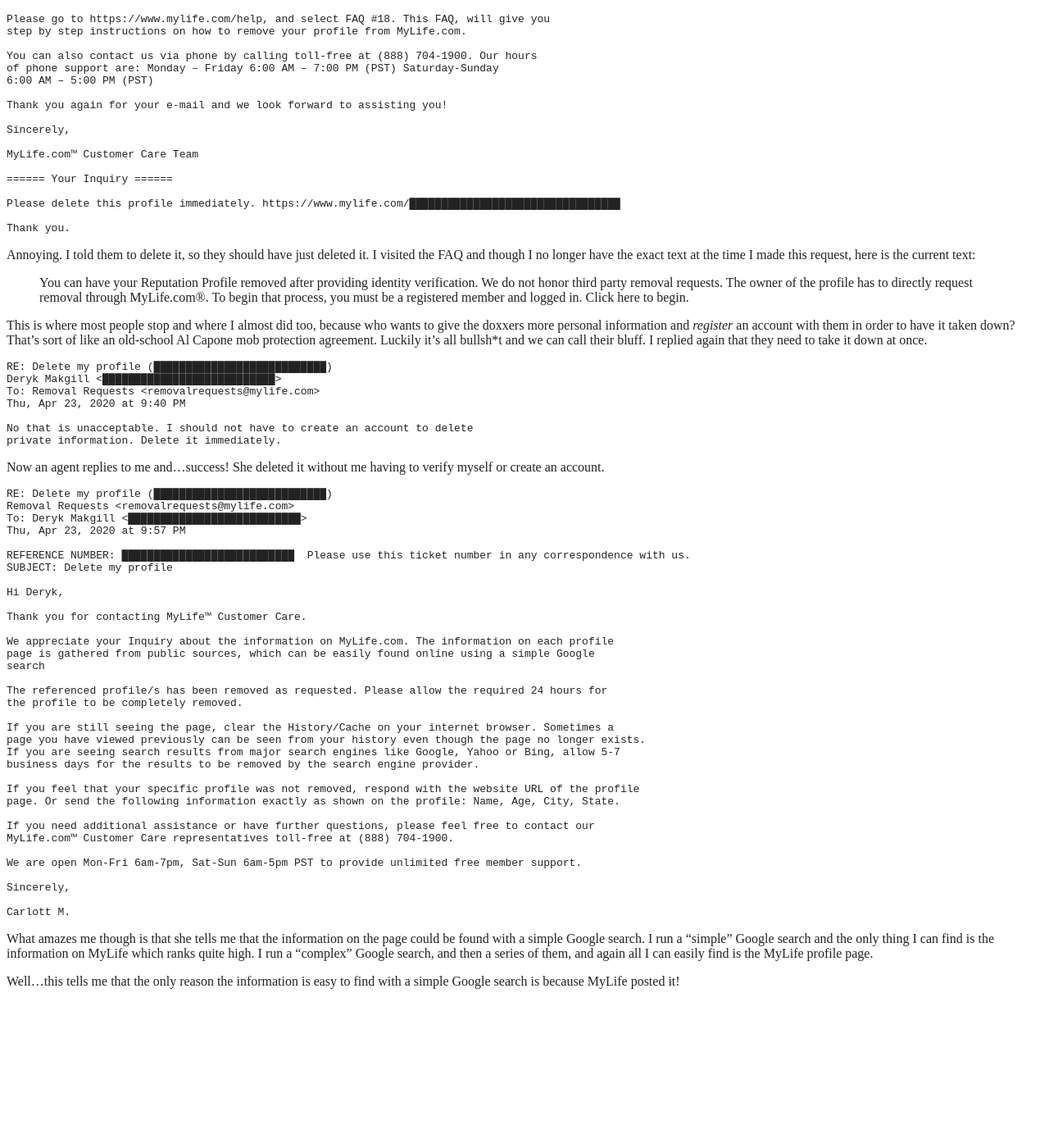
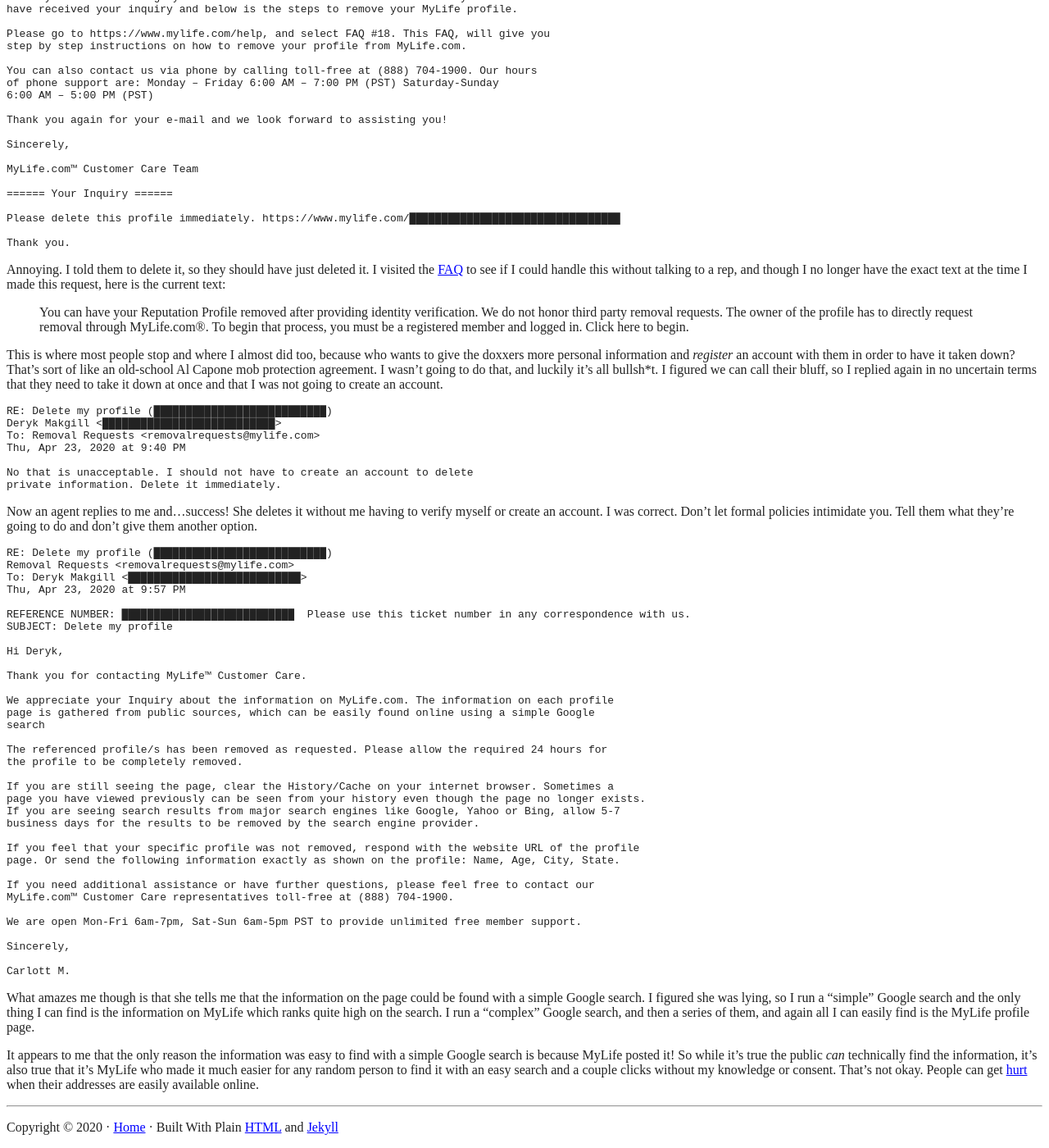
Before and after one commit to makgill/deryk, a Jekyll site: the page built from _posts/2020-12-20-my-life.md, in a window 1280 px wide and 1400 px high, scrolled down 337 px. Shown: the whole window at 82% size. Built offline with Jekyll 4.4.1, drawn with Linux system fonts in a browser that asks for light colours; before the commit the page ends 1559 px from its top, so only the background shows below that; some of the changed text lies outside the part shown.

Commit message:
Update 2020-12-20-my-life.md

````diff
--- a/_posts/2020-12-20-my-life.md
+++ b/_posts/2020-12-20-my-life.md
@@ -1,6 +1,7 @@
 ---
 layout: default
 title: Removing Your Dox From MyLife.com
+long: true
 ---
 
 # How to Delete Your Dox From MyLife.com
@@ -8,8 +9,9 @@
 [MyLife.com](https://www.mylife.com/) is doxxing you and millions of people. Don't believe me? Type your name into the [search](https://www.mylife.com/)
 and you'll likely find that all sorts of information you don't want public is just a few clicks away.
 
-The good news is that you can make MyLife delete this information, but after telling several people about this and seeing that they encountered issues
-with MyLife "customer" support, I thought I'd share the email exchange I had to get my information down.
+Scared? Annoyed? You should be. The good news is that you can make MyLife delete this information. The bad news is that after telling several friends about this they all encountered issues
+with MyLife "customer" support which made it difficult to take the information down. In the interest of helping people
+protect their privacy better in these strange times, I thought I'd share the email exchange I had that resulted in success.
 
 The first email is an autoreply to the form I filed on their website.
 
@@ -43,11 +45,11 @@
 Thank you.
 ```
 
-Annoying. I told them to delete it, so they should have just deleted it. I visited the FAQ and though I no longer have the exact text at the time I made this request, here is the current text:
+Annoying. I told them to delete it, so they should have just deleted it. I visited the [FAQ](https://archive.is/7CbpB) to see if I could handle this without talking to a rep, and though I no longer have the exact text at the time I made this request, here is the current text:
 
 >You can have your Reputation Profile removed after providing identity verification. We do not honor third party removal requests. The owner of the profile has to directly request removal through MyLife.com®. To begin that process, you must be a registered member and logged in. Click here to begin.
 
-This is where most people stop and where I almost did too, because who wants to give the doxxers more personal information and *register* an account with them in order to have it taken down? That's sort of like an old-school Al Capone mob protection agreement. Luckily it's all bullsh<span>*t</span> and we can call their bluff. I replied again that they need to take it down at once.
+This is where most people stop and where I almost did too, because who wants to give the doxxers more personal information and *register* an account with them in order to have it taken down? That's sort of like an old-school Al Capone mob protection agreement. I wasn't going to do that, and luckily it's all bullsh<span>*t</span>. I figured we can call their bluff, so I replied again in no uncertain terms that they need to take it down at once and that I was not going to create an account.
 
 ```
 RE: Delete my profile (███████████████████████████)
@@ -59,7 +61,7 @@
 private information. Delete it immediately.
 ```
 
-Now an agent replies to me and...success! She deleted it without me having to verify myself or create an account.
+Now an agent replies to me and...success! She deletes it without me having to verify myself or create an account. I was correct. Don't let formal policies intimidate you. Tell them what they're going to do and don't give them another option.
 
 ```
 RE: Delete my profile (███████████████████████████)
@@ -99,8 +101,8 @@
 Carlott M.
 ```
 
-What amazes me though is that she tells me that the information on the page could be found with a simple Google search. I run a
-"simple" Google search and the only thing I can find is the information on MyLife which ranks quite high. I run a "complex" Google search,
+What amazes me though is that she tells me that the information on the page could be found with a simple Google search. I figured she was lying, so I run a
+"simple" Google search and the only thing I can find is the information on MyLife which ranks quite high on the search. I run a "complex" Google search,
 and then a series of them, and again all I can easily find is the MyLife profile page.
 
-Well...this tells me that the only reason the information is easy to find with a simple Google search is because MyLife posted it!
+It appears to me that the only reason the information was easy to find with a simple Google search is because MyLife posted it!  So while it's true the public *can* technically find the information, it's also true that it's MyLife who made it much easier for any random person to find it with an easy search and a couple clicks without my knowledge or consent. That's not okay. People can get [hurt](https://www.mycentraljersey.com/story/news/2020/08/03/judge-salas-releases-statement-north-brunswick-shooting/5570934002/) when their addresses are easily available online.
````
